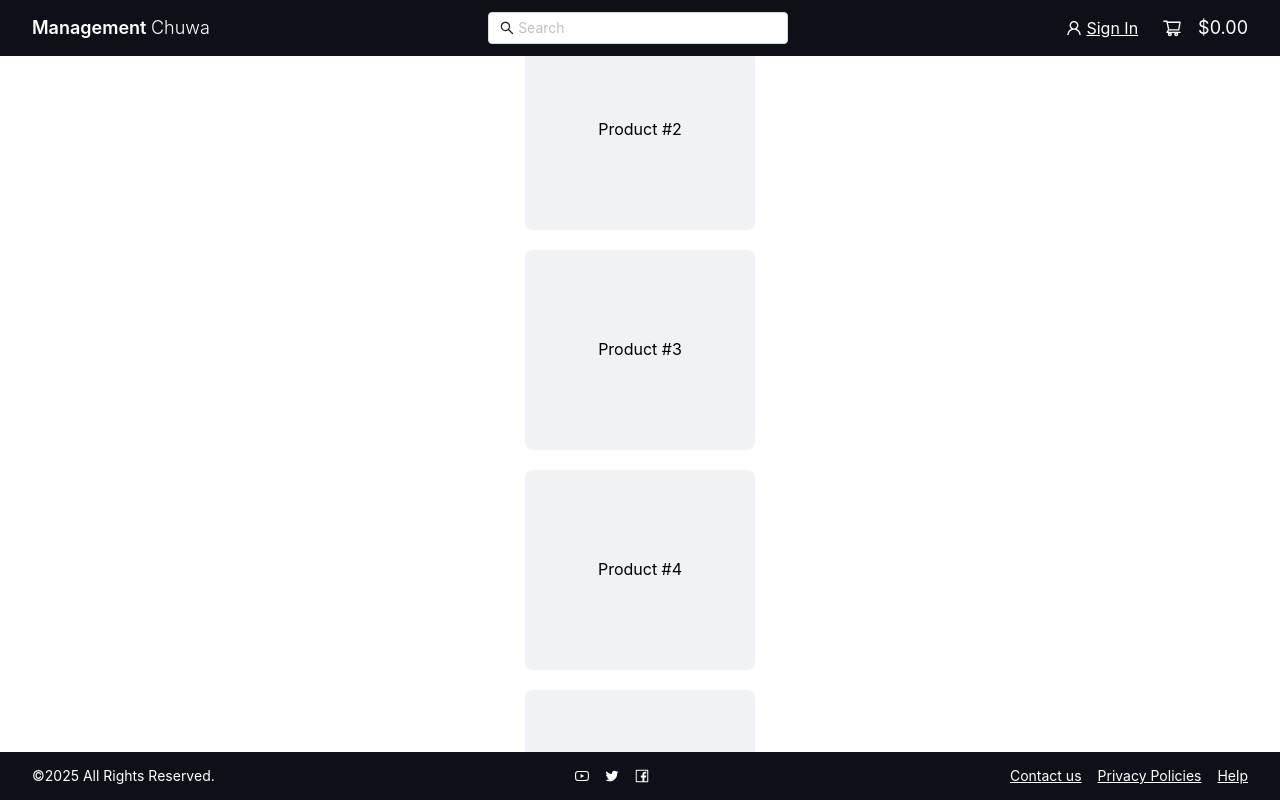
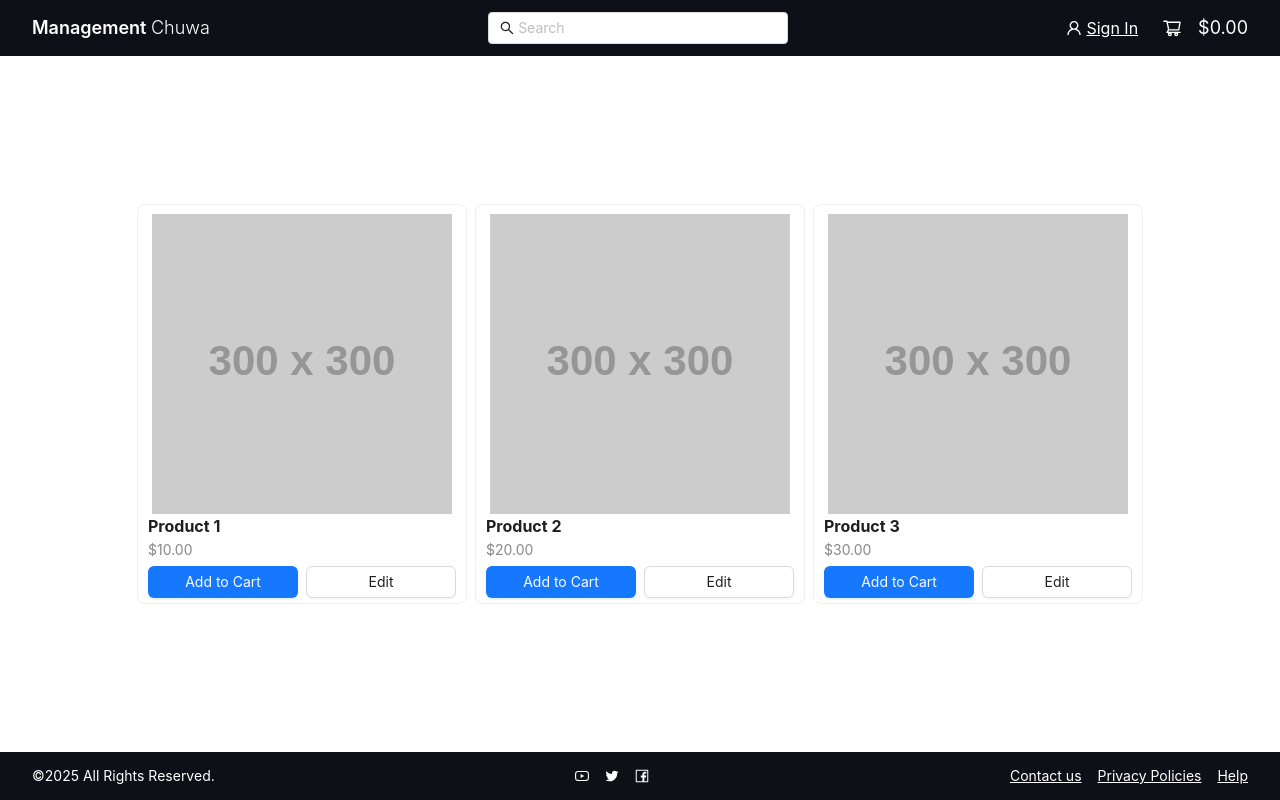
Before and after one commit to AAAAAiden/Proj1, a React (Create React App) app in the folder frontend/: page /products in a window 1280 px wide. Built offline with nearby package versions, Linux system fonts and the light colour scheme.

Commit message:
product page finished

```diff
--- a/frontend/src/App.css
+++ b/frontend/src/App.css
@@ -98,3 +98,14 @@
   font-size: 20px;
   margin-right: 10px;
 }
+
+
+
+
+
+
+.addToCart input[type=number]::-webkit-inner-spin-button,
+.addToCart input[type=number]::-webkit-outer-spin-button {
+    -webkit-appearance: none;
+    margin: 0;
+}
--- /dev/null
+++ b/frontend/src/components/pages/ProductCard.jsx
@@ -0,0 +1,113 @@
+import React, { useState, useEffect } from 'react';
+import { Card, Input, Button } from 'antd';
+const { Meta } = Card;
+
+
+const ProductCard = ({product}) => {
+    const [isEditing, setIsEditing] = useState(false);
+    const [quantity, setQuantity] = useState(0);
+
+    const handleAddToCartClick = () => {
+        setIsEditing(true);
+        setQuantity(1);
+    };
+
+    const handleQuantityChange = (value) => {
+
+        setQuantity(value.target.value);
+        console.log(value.target.value);
+        if (value.target.value <= 0) {
+            setIsEditing(false)
+            setQuantity(0)
+        }
+        if (value.target.value < 0) {
+            console.log("something wrong")
+        }
+
+    };
+
+    const addButton = () => {
+        return (
+            <button
+            style={{
+                height: '20px',
+                width: '20px',
+                padding: '0'
+            }}
+            onClick={()=> {
+                setQuantity(prev => prev + 1);
+            }}>+</button>
+        )
+    }
+
+    const minusButton = () => {
+        return (
+            <button
+            onClick={()=>{
+                setQuantity(prev => {
+                    const returnValue = Math.max(0, prev - 1)
+                    if (returnValue === 0) {
+                        setIsEditing(false)
+                    }
+                    if (returnValue < 0) {
+                        console.log("something wrong")
+                    }
+                    return returnValue
+                });
+
+            }}>-</button>
+        )
+    }
+
+
+
+    //TODO: set a request to change the qualitiy of the product value in the cart with useEffect
+    useEffect(() => {
+        console.log('Quantity changed:', quantity);
+      }, [quantity]);
+
+    return (
+        <>
+        <Card
+            hoverable
+            style={{ width: 330, height:400, padding: 0 }}
+            bodyStyle={{ padding: 0, paddingLeft: "10px", paddingRight:"10px" }}
+            cover={
+                <div style={{ display: 'flex', justifyContent: 'center' ,marginTop:"10px", marginBottom:"0px" }}>
+            <img
+                style={{height:'300px', width:'300px'}}
+                alt="example" src={product.image} /> </div>}
+        >
+            <div style={{ textAlign: 'left', marginBottom: '5px', marginTop:'0px' }}>
+                <div style={{ fontSize: '16px', fontWeight: 'bold' }}>{product.name}</div>
+                <div style={{ fontSize: '14px', color: '#888' }}>${product.price}</div>
+            </div>
+
+            {isEditing ? (
+                <div style={{ display: 'flex', alignItems: 'center', gap: '8px', width: '100%' }}>
+                 <Input
+                    className="addToCart"
+                    type="number"
+                    variant="borderless"
+                    style={{ textAlign: 'center', width: 'calc(50% - 4px)' , padding:0}}
+                    addonBefore={minusButton()} addonAfter={addButton()} value = {quantity}
+                    onChange={handleQuantityChange} />
+                    <Button style={{ width: 'calc(50% - 4px)' }}>Edit</Button>
+                </div>
+            ) : (
+                <div style={{ display: 'flex', alignItems: 'center', gap: '8px', width: '100%' }}>
+
+                <Button type="primary" style={{ width: 'calc(50% - 4px)' }}  onClick={handleAddToCartClick}>
+                    Add to Cart
+                </Button>
+
+                <Button style={{ width: 'calc(50% - 4px)' }}>Edit</Button>
+                </div>
+            )}
+
+
+        </Card>
+    </>
+    )
+};
+export default ProductCard;
--- a/frontend/src/components/pages/Products.jsx
+++ b/frontend/src/components/pages/Products.jsx
@@ -1,41 +1,73 @@
 import React from "react";
-import { Typography } from "antd";
+import { Typography, Flex } from "antd";
+import ProductCard from "./ProductCard"
 
 const { Title } = Typography;
 
+// const Products = () => {
+//   const username = localStorage.getItem("username");
+//   console.log(username);
+//   return (
+//     <div style={{ padding: "40px" }}>
+//       <Title level={2}>Welcome, {username || "User"}!</Title>
+//       <p>This is your products page.</p>
+//       <div
+//         style={{
+//           display: "grid",
+//           gridTemplateColumns: "repeat(auto-fill, minmax(200px, 1fr))",
+//           gap: 20,
+//           marginTop: 40,
+//         }}
+//       >
+//         {[1, 2, 3, 4, 5, 6].map((n) => (
+//           <div
+//             key={n}
+//             style={{
+//               height: 200,
+//               background: "#f0f2f5",
+//               borderRadius: 8,
+//               display: "flex",
+//               justifyContent: "center",
+//               alignItems: "center",
+//             }}
+//           >
+//             Product #{n}
+//           </div>
+//         ))}
+//       </div>
+//     </div>
+//   );
+// };
+
+const products = [
+  {
+    id: 1,
+    name: 'Product 1',
+    price: '10.00',
+    image: 'https://via.placeholder.com/300',
+  },
+  {
+    id: 2,
+    name: 'Product 2',
+    price: '20.00',
+    image: 'https://via.placeholder.com/300',
+  },
+  {
+    id: 3,
+    name: 'Product 3',
+    price: '30.00',
+    image: 'https://via.placeholder.com/300',
+  },
+  // Add more products as needed
+];
+
 const Products = () => {
-  const username = localStorage.getItem("username");
-  console.log(username);
   return (
-    <div style={{ padding: "40px" }}>
-      <Title level={2}>Welcome, {username || "User"}!</Title>
-      <p>This is your products page.</p>
-      <div
-        style={{
-          display: "grid",
-          gridTemplateColumns: "repeat(auto-fill, minmax(200px, 1fr))",
-          gap: 20,
-          marginTop: 40,
-        }}
-      >
-        {[1, 2, 3, 4, 5, 6].map((n) => (
-          <div
-            key={n}
-            style={{
-              height: 200,
-              background: "#f0f2f5",
-              borderRadius: 8,
-              display: "flex",
-              justifyContent: "center",
-              alignItems: "center",
-            }}
-          >
-            Product #{n}
-          </div>
-        ))}
-      </div>
-    </div>
+    <Flex wrap gap="small" style={{ justifyContent: 'center', padding: '20px' }}>
+      {products.map(product => (
+        <ProductCard key={product.id} product={product} />
+      ))}
+    </Flex>
   );
 };
-
 export default Products;
```
Also changed, not shown: frontend/src/App.jsx (+17 -0 lines).
